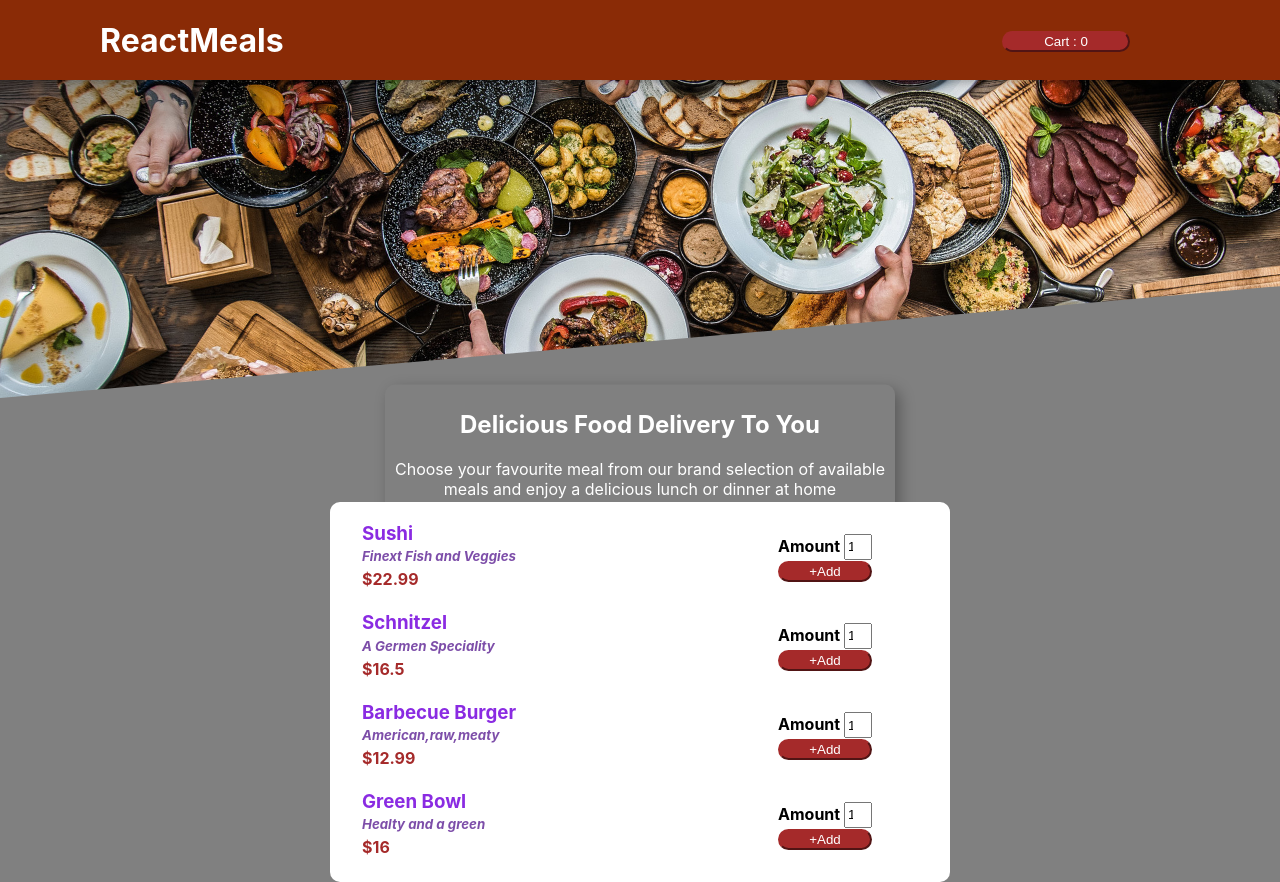
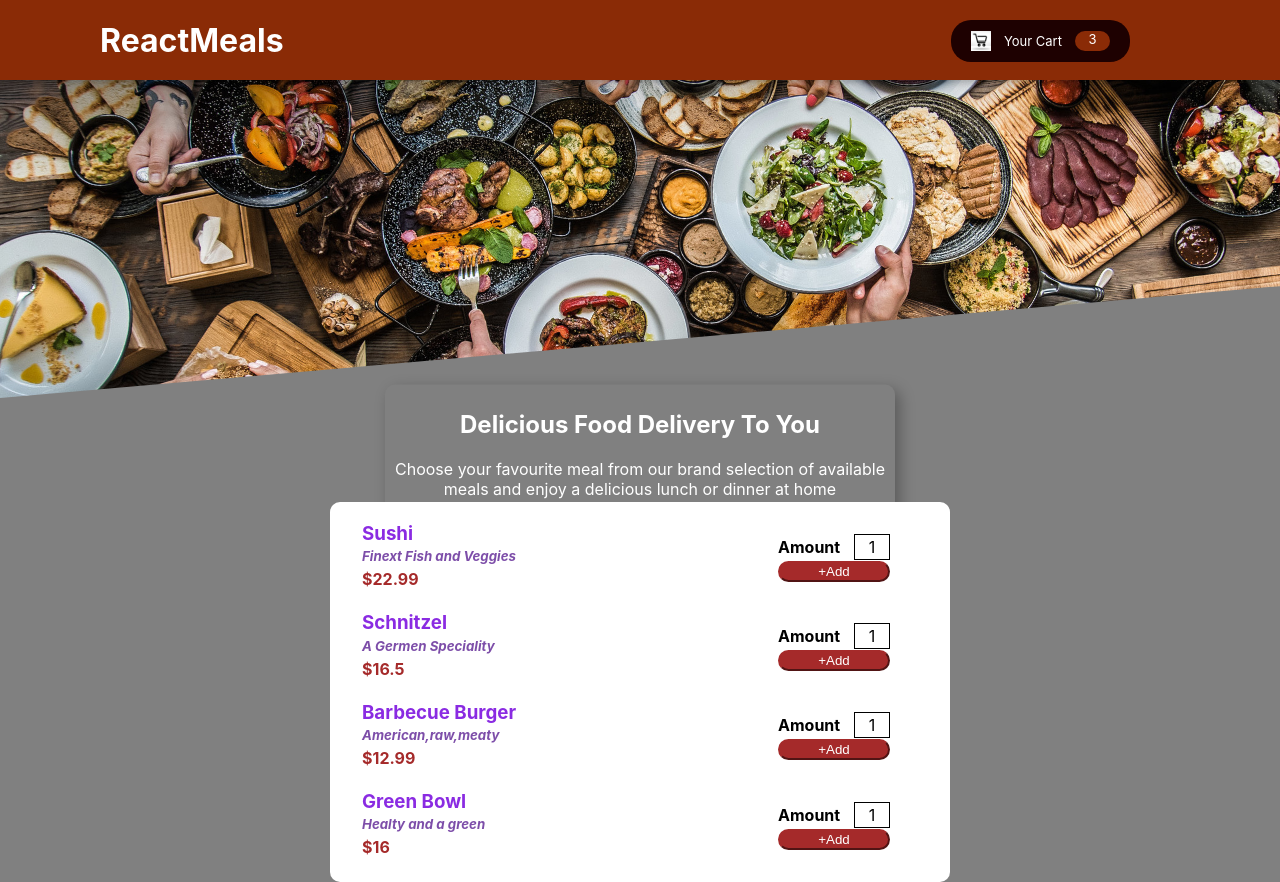
Before and after one commit to ruchitakb7/RestaurentApp_React, a React (Create React App) app in the folder restaurentapp/: page / in a window 1280 px wide. Built offline with nearby package versions, Linux system fonts and the light colour scheme.

Commit message:
carticon

```diff
--- a/restaurentapp/src/components/Layout/Header.js
+++ b/restaurentapp/src/components/Layout/Header.js
@@ -1,5 +1,6 @@
 import React from "react"
 import Food_header from "../../assets/Food_header.jpg"
+import CartIcon from "../../assets/carticon.jpg"
 import classes from "./Header.module.css"
 
 const Header=({onCartClick})=>{
@@ -12,7 +13,9 @@ const Header=({onCartClick})=>{
               <h1 >ReactMeals</h1>
               </div>
                <div className={classes.box2}>
-                <button onClick={onCartClick}>Cart : {0}</button>
+                <img src={CartIcon} alt="" className={classes.cartimg} onClick={onCartClick}></img>
+                <p> Your Cart </p>
+                <spam className={classes.cartamount}>{3}</spam>
                </div>
              </div>
              </header>
--- a/restaurentapp/src/components/Layout/Header.module.css
+++ b/restaurentapp/src/components/Layout/Header.module.css
@@ -19,15 +19,26 @@
     color: white;
 
   }
+  .cartamount {
+    width:35px;
+    height:20px;
+    align-items: centre;
+    text-align: center;
+    border-radius: 10px;
+    background-color:  #8a2b06;
+    color: white;
+    margin-left: 0px;
+    margin-right: 20px;
+  }
 
   .container {
-    display: flex; /* Enables flexbox */
-    justify-content: space-between; /* Optional: adds space between the boxes */
+    display: flex;
+    justify-content: space-between;
     align-items:center;
 }
 
 .box1 {
-    width: 10%; /* Set widths of each box */
+    width: 10%;
     height:auto;
     margin-left: 100px;
 
@@ -37,12 +48,15 @@
 }
    .box2 {
 
-      width: 10%; /* Set widths of each box */
+      width: 14%;
       height:auto;
       margin-right: 150px;
-      text-align: center;
-
+      background-color:rgb(30, 1, 1);
       align-items:center;
+      border-radius: 20px;
+      font-size: small;
+      justify-content: space-between;
+      display: flex;
   }
 
 
@@ -75,3 +89,11 @@
     border-radius: 10px;
     box-shadow: 5px 5px 15px rgba(0, 0, 0, 0.3);
   }
+
+
+  .cartimg{
+    width: 20px;
+    height: fit-content;
+    margin-left: 20px;
+
+  }
--- a/restaurentapp/src/components/Meals/Amountform.css
+++ b/restaurentapp/src/components/Meals/Amountform.css
@@ -1,12 +1,18 @@
 
 
-input {
-    width:20px;
-    height:20px;
-
+.amountbox {
+    width: auto;
+    height: auto;
+    min-width: 30px;
+    min-height: fit-content;
+    border: 1px solid;
+    padding: 2px;
+    margin-left: 10px;
+    display: inline-block;
+    text-align: center;
 }
 
-button{
+.button{
     width: 100%;
     border-radius: 20px;
     color: white;
--- a/restaurentapp/src/components/Meals/Amountform.js
+++ b/restaurentapp/src/components/Meals/Amountform.js
@@ -12,10 +12,9 @@ const Amountform=(prop)=>{
     return(
         <form onSubmit={amountHandler}>
             <lable style={{color:"black",fontWeight:'bold'}}>Amount   </lable>
-            <input type="number"
-            value={amount}></input>
-            <div>
-                <button type="submit">+Add</button>
+            <spam className="amountbox">{amount}</spam>
+            <div >
+                <button className="button" type="submit">+Add</button>
             </div>
         </form>
 
--- a/restaurentapp/src/components/UI/CartModal.css
+++ b/restaurentapp/src/components/UI/CartModal.css
@@ -4,7 +4,7 @@
   left: 0;
   width: 100%;
   height: 100%;
-  background-color: rgba(0, 0, 0, 0.5);
+  background-color: rgba(0, 0, 0, 0.8);
   z-index:  100;
 
   }
@@ -26,7 +26,7 @@
   .button-container {
     display: flex;
     justify-content: space-between;
-    gap: 10px;
+    gap: 15px;
     float: right;
 
   }
@@ -42,8 +42,9 @@
   .action-button {
     padding: 5px ;
      border: none;
-
+     border-radius: 15px;
     color: white;
     width:fit-content;
     cursor: pointer;
+    background-color: brown;
   }
```
Also changed, not shown: restaurentapp/src/components/Cart/CartIcon.js (deleted, +0 -13 lines), restaurentapp/src/assets/carticon.jpg (added), restaurentapp/src/components/Cart/CartItem.js (added).
